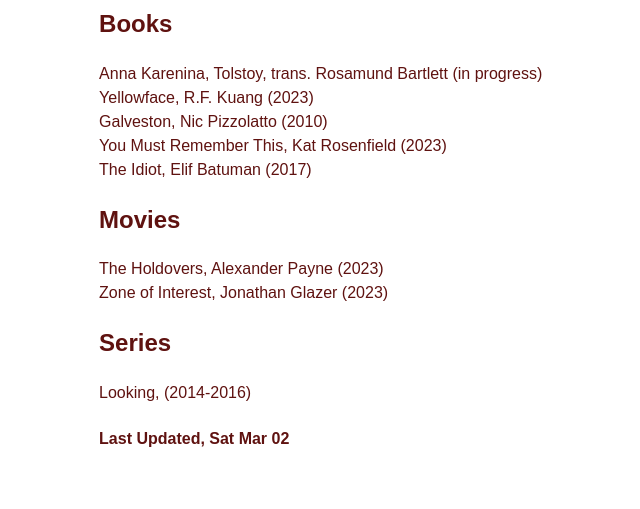
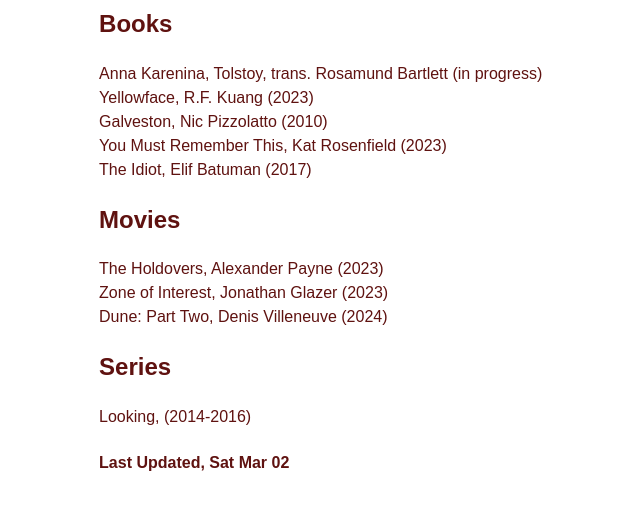
Before and after one commit to brnwb/brnwb.github.io, an Astro site: page /blog/read-seen-2024 in a window 1280 px wide. Shown: the part 183-692 px from the top of the page, without its empty margins (201-841 px from the left). Built offline with nearby package versions, Linux system fonts and the light colour scheme; Astro itself is replaced by a stand-in of ours.

Commit message:
Add Dune 2

```diff
--- a/src/content/blog/read-seen-2024.md
+++ b/src/content/blog/read-seen-2024.md
@@ -13,6 +13,7 @@ The Idiot, Elif Batuman (2017)<br />
 ## Movies
 The Holdovers, Alexander Payne (2023)<br />
 Zone of Interest, Jonathan Glazer (2023)<br />
+Dune: Part Two, Denis Villeneuve (2024)<br />
 
 ## Series
 Looking, (2014-2016)
```
